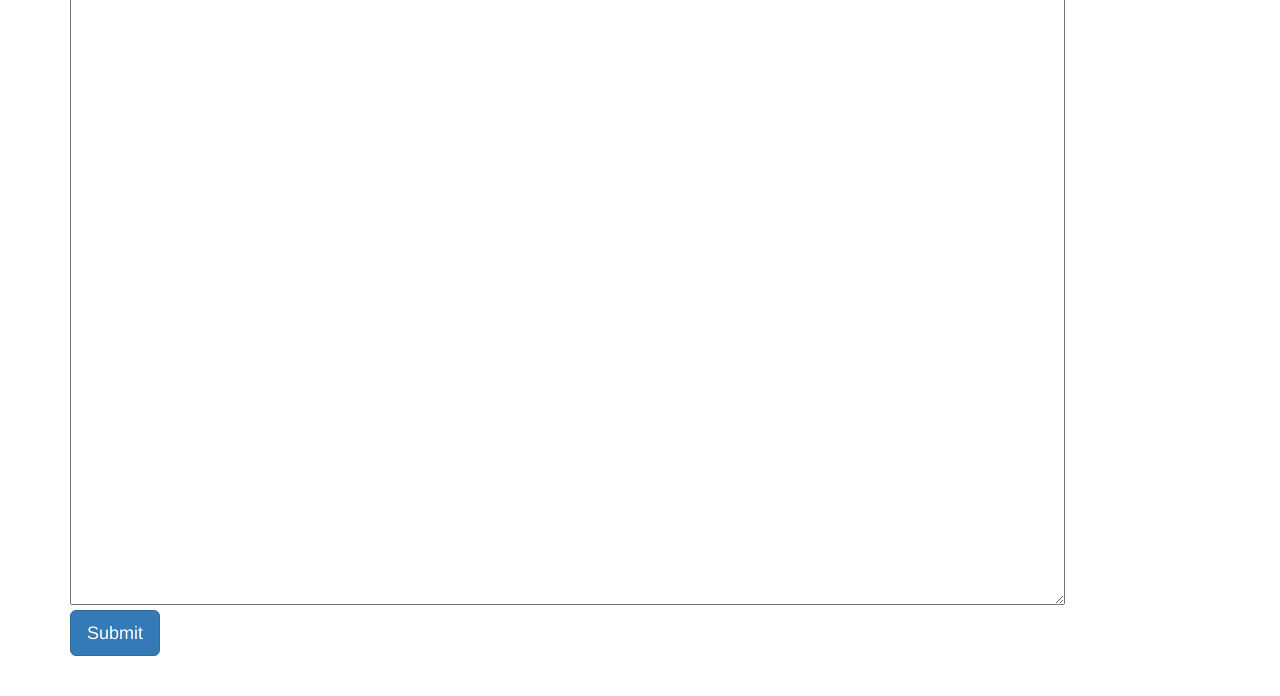
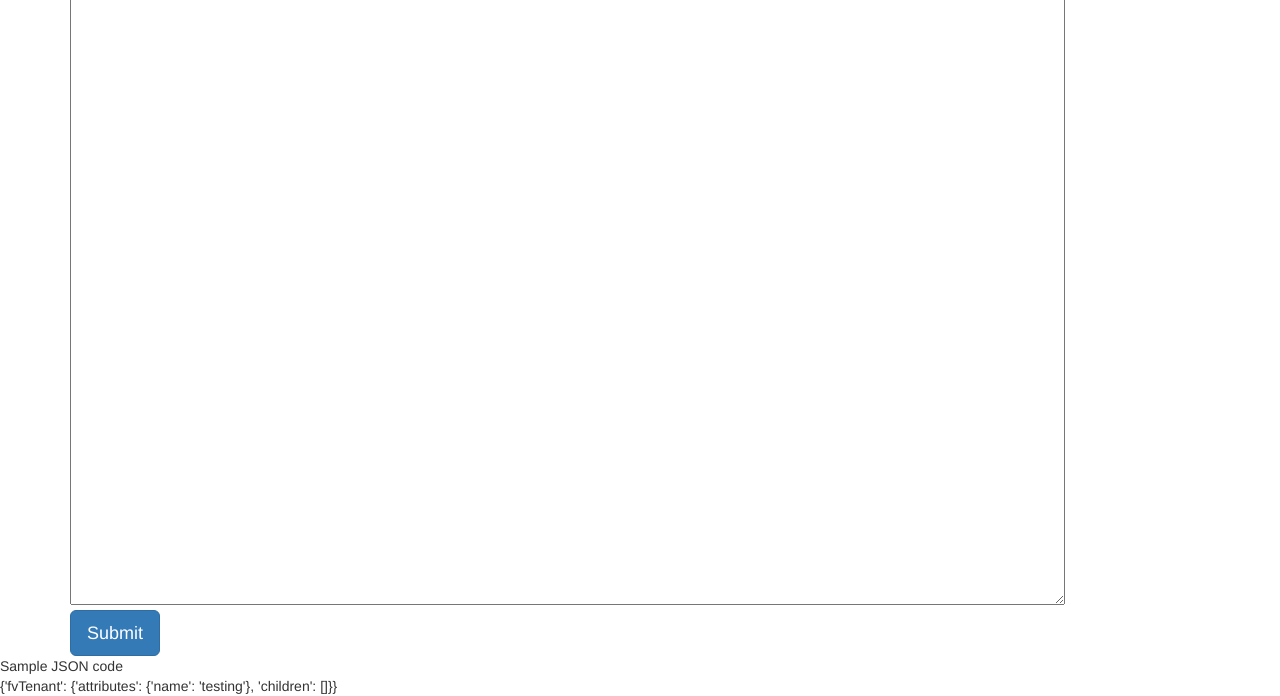
Before and after one commit to datacenter/webarya, a Flask app: page / in a window 1280 px wide. Shown: the part 140-836 px from the top of the page. Before the commit the page ends 796 px from the top, so only its background shows below. Run offline with Flask 2, Linux system fonts and the light colour scheme; some libraries are stand-ins or nearby versions.

Commit message:
added sample json code

```diff
--- a/webarya/templates/webarya.html
+++ b/webarya/templates/webarya.html
@@ -26,6 +26,10 @@
 </div>
 
 
+Sample JSON code<br>
+
+{'fvTenant': {'attributes': {'name': 'testing'}, 'children': []}}
+
 
 
 </body>
```
Also changed, not shown: README.md.
